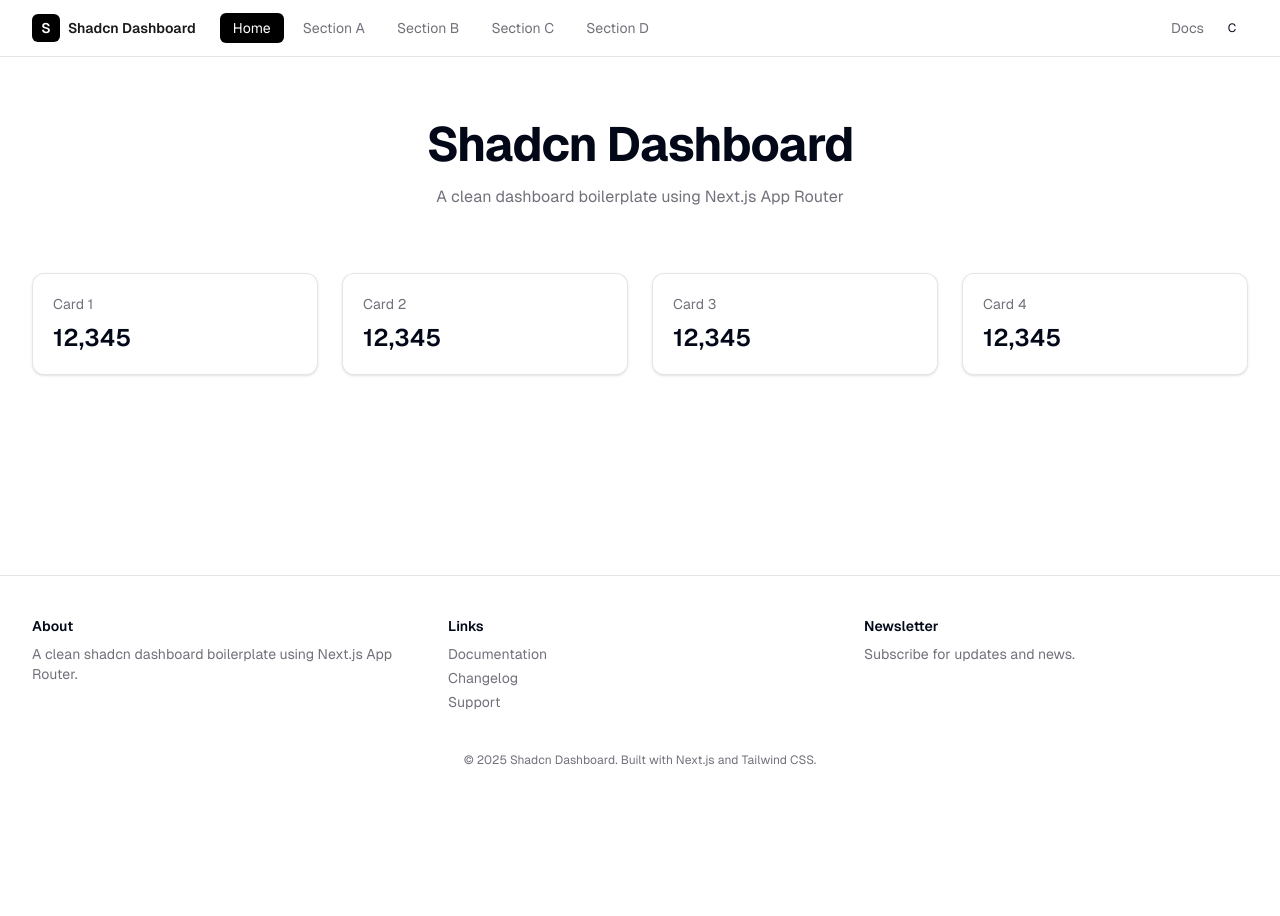
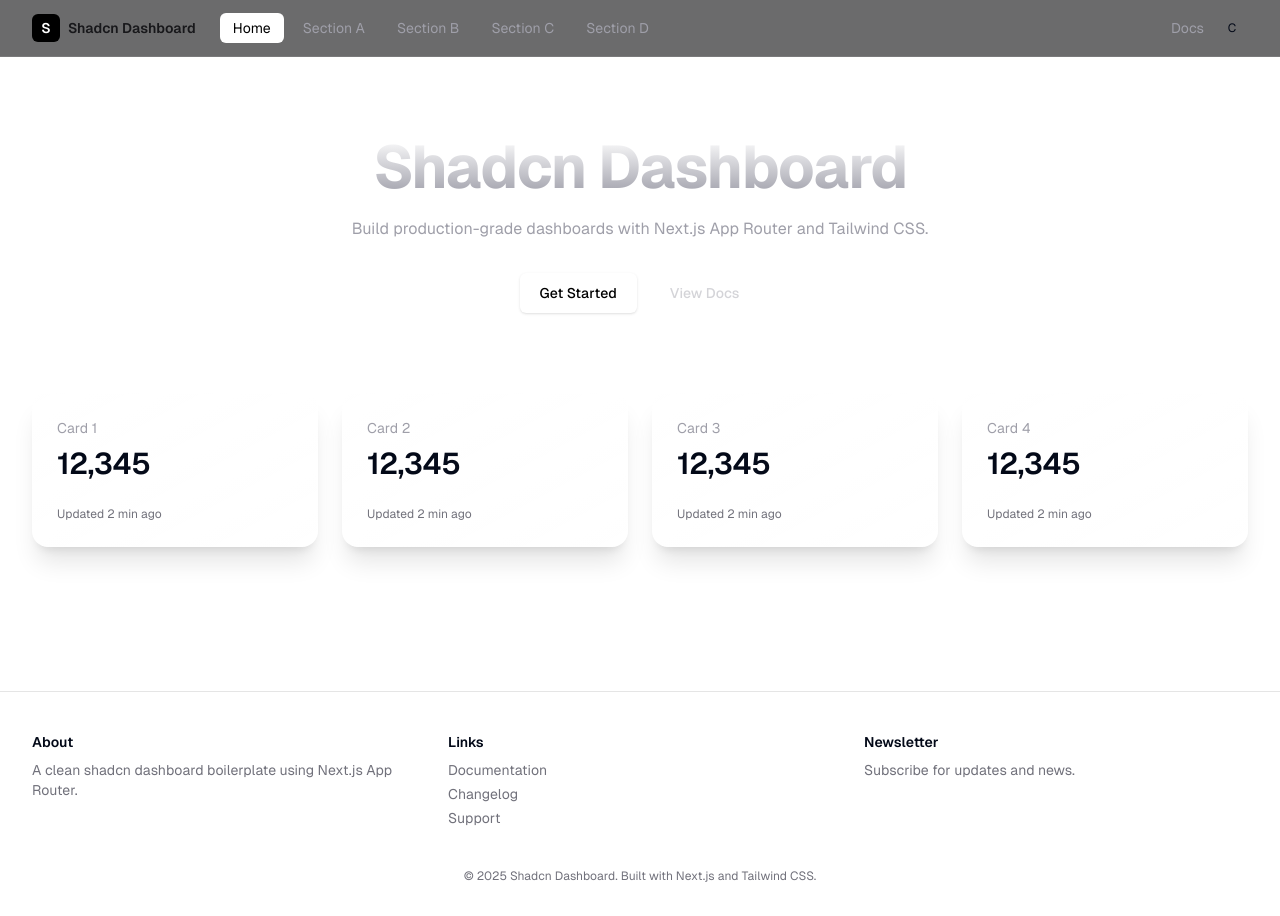
Before and after one commit to renchris/shadcn-dashboard-boilerplate, a Next.js app: page / in a window 1280 px wide. Before the commit the page ends 800 px from the top, so only its background shows below. Built offline with nearby package versions, Linux system fonts and the light colour scheme.

Commit message:
feat(ui): add modern hero with gradient text, upgraded cards, and translucent header

```diff
--- a/src/app/components/NavigationTabs.tsx
+++ b/src/app/components/NavigationTabs.tsx
@@ -15,7 +15,7 @@ export default function NavigationTabs() {
   const pathname = usePathname();
 
   return (
-    <ul className="flex items-center gap-1.5 text-sm">
+    <ul className="flex items-center gap-1.5 text-sm list-none">
       {tabs.map((tab) => {
         const isActive = pathname === tab.href;
         return (
@@ -25,8 +25,8 @@ export default function NavigationTabs() {
               className={
                 `px-3 py-1.5 rounded-md transition-colors border border-transparent ${
                   isActive
-                    ? 'bg-black text-white dark:bg-white dark:text-black'
-                    : 'text-zinc-500 dark:text-zinc-400 hover:text-zinc-900 dark:hover:text-white hover:bg-zinc-100 dark:hover:bg-zinc-800 hover:border-black/10 dark:hover:border-white/10'
+                    ? 'bg-white text-black'
+                    : 'text-zinc-400 hover:text-white hover:bg-zinc-800 hover:border-white/20'
                 }`
               }
             >
--- a/src/app/components/TopNavigationBar.tsx
+++ b/src/app/components/TopNavigationBar.tsx
@@ -4,7 +4,7 @@ import UserProfile from './UserProfile';
 
 export default function TopNavigationBar() {
   return (
-    <header className="sticky top-0 z-40 w-full border-b border-black/10 dark:border-white/10">
+    <header className="sticky top-0 z-40 w-full border-b border-white/10 bg-zinc-950/60 backdrop-blur supports-[backdrop-filter]:bg-zinc-950/60">
       <div className="container py-3 flex items-center justify-between">
         <div className="flex items-center gap-6">
           <Link href="/" className="flex items-center gap-2 text-sm font-semibold text-zinc-900 dark:text-zinc-100">
@@ -16,7 +16,7 @@ export default function TopNavigationBar() {
           </nav>
         </div>
         <div className="flex items-center gap-3">
-          <Link href="#" className="text-sm text-zinc-500 hover:text-zinc-900 dark:text-zinc-400 dark:hover:text-white">Docs</Link>
+          <Link href="#" className="text-sm text-zinc-400 hover:text-white">Docs</Link>
           <UserProfile />
         </div>
       </div>
--- a/src/app/page.tsx
+++ b/src/app/page.tsx
@@ -1,24 +1,42 @@
 export default function HomePage() {
   return (
     <div>
-      <section className="container py-16 text-center">
-        <h1 className="text-4xl sm:text-5xl font-bold tracking-tight">Shadcn Dashboard</h1>
-        <p className="mt-4 text-zinc-500 dark:text-zinc-400 max-w-2xl mx-auto">
-          A clean dashboard boilerplate using Next.js App Router
+      <section className="container py-20 text-center">
+        <h1 className="text-5xl sm:text-6xl font-bold tracking-tight mx-auto max-w-4xl bg-gradient-to-b from-white to-zinc-400 bg-clip-text text-transparent">
+          Shadcn Dashboard
+        </h1>
+        <p className="mt-5 text-zinc-400 max-w-2xl mx-auto">
+          Build production-grade dashboards with Next.js App Router and Tailwind CSS.
         </p>
+        <div className="mt-8 flex items-center justify-center gap-3">
+          <button
+            type="button"
+            className="inline-flex h-10 items-center rounded-md bg-white text-black px-5 text-sm font-medium shadow-sm transition hover:bg-zinc-200"
+          >
+            Get Started
+          </button>
+          <button
+            type="button"
+            className="inline-flex h-10 items-center rounded-md border border-white/20 px-5 text-sm font-medium text-zinc-300 hover:text-white hover:border-white/40"
+          >
+            View Docs
+          </button>
+        </div>
       </section>
-      <section className="container grid gap-6 sm:grid-cols-2 lg:grid-cols-4 pb-16">
+      <section className="container grid gap-6 sm:grid-cols-2 lg:grid-cols-4 pb-20">
         {[1, 2, 3, 4].map((cardIndex) => (
           <div
             key={cardIndex}
-            className="rounded-xl border border-black/10 dark:border-white/10 bg-white/5 backdrop-blur supports-[backdrop-filter]:bg-white/5 p-5 shadow-sm"
+            className="group relative overflow-hidden rounded-2xl border border-white/10 bg-gradient-to-br from-white/5 to-white/[0.02] p-6 shadow-xl transition-transform hover:scale-[1.01]"
           >
-            <div className="text-sm text-zinc-500 dark:text-zinc-400">
+            <div className="pointer-events-none absolute -top-20 right-0 h-40 w-40 rounded-full bg-white/10 blur-3xl transition-opacity group-hover:opacity-80" />
+            <div className="text-sm text-zinc-400">
               Card
               {' '}
               {cardIndex}
             </div>
-            <div className="mt-2 text-2xl font-semibold">12,345</div>
+            <div className="mt-2 text-3xl font-semibold tracking-tight">12,345</div>
+            <div className="mt-6 text-xs text-zinc-500">Updated 2 min ago</div>
           </div>
         ))}
       </section>
```
